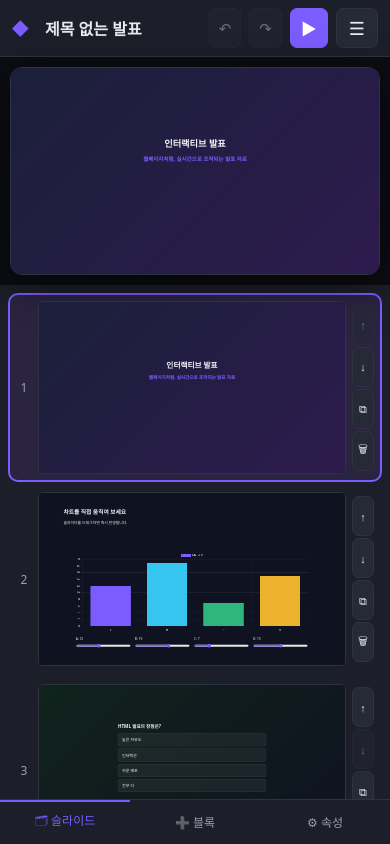
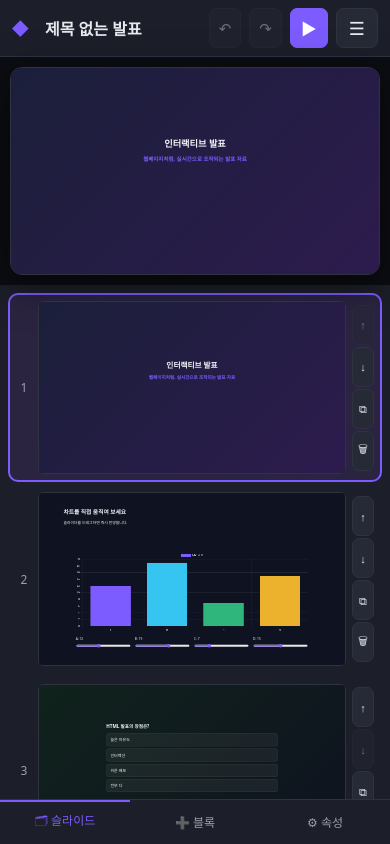
Before and after one commit to DoorWarning/Web-Deck-PPT-GUI, a React (Vite) app: page / in a window 390 px wide. Built offline with nearby package versions, Linux system fonts and the light colour scheme; a web font is replaced by a local one.

Commit message:
fix: UI scaling

```diff
--- a/src/blocks/PollBlock.tsx
+++ b/src/blocks/PollBlock.tsx
@@ -94,4 +94,6 @@ function Edit({ block, update }: BlockEditProps) {
   );
 }
 
-export const pollBlock: BlockDef = { type: 'poll', label: '폴/퀴즈', icon: '🗳️', Render, Edit };
+// Fill width (buttons stretch to the box), but height follows content so the
+// border never ends up smaller than the options inside.
+export const pollBlock: BlockDef = { type: 'poll', label: '폴/퀴즈', icon: '🗳️', Render, Edit, fill: true, boxHeight: false };
--- a/src/render/BlockView.tsx
+++ b/src/render/BlockView.tsx
@@ -64,12 +64,14 @@ export function BlockView({ block, mode, selected, onSelect, hiddenOverride, onC
   const L = block.layout;
   const isAbsolute = L.position === 'absolute';
   const scale = isAbsolute ? Math.max(0.05, L.scale ?? 1) : 1;
-  // Fill blocks (chart, media, iframe): content fills the box and reflows; no zoom.
+  // Fill blocks (chart, media, iframe, poll): content fills the box width and
+  // reflows; no zoom.
   const fill = !!def.fill && isAbsolute;
-  // Only fill blocks get an independent box height. Scale blocks (text, poll)
-  // always hug their content (height follows content × scale), so the resize
-  // border can never be smaller than what's inside.
-  const fillHeight = fill && L.heightPct != null;
+  // Only blocks whose content refits to any height get an independent box height
+  // (chart, media, iframe). Others (text via zoom, poll via reflow) hug their
+  // content height, so the resize border can never be shorter than what's inside.
+  const canBoxHeight = fill && def.boxHeight !== false;
+  const fillHeight = canBoxHeight && L.heightPct != null;
   const hidden = hiddenOverride ?? block.hidden;
   const clickable = mode === 'present' && block.interactions.some((i) => i.on === 'click');
   const draggable = mode === 'edit' && isAbsolute && !drag.current;
@@ -155,7 +157,7 @@ export function BlockView({ block, mode, selected, onSelect, hiddenOverride, onC
     const cy = r.oy + r.oh / 2;
     const patch = { ...L, position: 'absolute' as const };
 
-    if (horiz && vert && fill) {
+    if (horiz && vert && canBoxHeight) {
       // Fill block corner → resize the box freely (w + h); content reflows.
       const dW = r.dir.includes('e') ? dx : -dx;
       const dH = r.dir.includes('s') ? dy : -dy;
@@ -165,6 +167,12 @@ export function BlockView({ block, mode, selected, onSelect, hiddenOverride, onC
       patch.heightPct = round1(newH);
       patch.xPct = round1(cx - newW / 2);
       patch.yPct = round1(cy - newH / 2);
+    } else if (horiz && vert && fill) {
+      // Fill-width block (poll) corner → width only; height follows content.
+      const dW = r.dir.includes('e') ? dx : -dx;
+      const newW = clamp(r.ow + 2 * dW, 4, 100);
+      patch.widthPct = round1(newW);
+      patch.xPct = round1(cx - newW / 2);
     } else if (horiz && vert) {
       // Scale block corner → uniform zoom. The box height follows content (no
       // heightPct), so the border always wraps the content exactly.
@@ -206,8 +214,8 @@ export function BlockView({ block, mode, selected, onSelect, hiddenOverride, onC
     style.left = `${L.xPct ?? 0}%`;
     style.top = `${L.yPct ?? 0}%`;
     style.width = `${L.widthPct ?? 40}%`;
-    // Only fill blocks take an explicit box height; scale blocks hug content.
-    if (fill && L.heightPct != null) style.height = `${L.heightPct}%`;
+    // Only blocks that can fill a height take an explicit one; others hug content.
+    if (canBoxHeight && L.heightPct != null) style.height = `${L.heightPct}%`;
     style.zIndex = L.z ?? 1;
   } else if (L.widthPct != null) {
     style.maxWidth = `${L.widthPct}%`;
@@ -255,7 +263,7 @@ export function BlockView({ block, mode, selected, onSelect, hiddenOverride, onC
           <def.Render block={block} mode={mode} vars={vars} />
         )}
       </div>
-      {showHandles && (fill ? HANDLE_DIRS : HANDLE_DIRS.filter((d) => d !== 'n' && d !== 's')).map((dir) => (
+      {showHandles && (canBoxHeight ? HANDLE_DIRS : HANDLE_DIRS.filter((d) => d !== 'n' && d !== 's')).map((dir) => (
         <div
           key={dir}
           className={`rz rz-${dir}`}
--- a/src/styles.css
+++ b/src/styles.css
@@ -271,7 +271,7 @@ textarea.mono { font-family: ui-monospace, "Cascadia Code", monospace; font-size
 .chart-slider { display: flex; flex-direction: column; gap: 2px; font-size: 0.85rem; }
 .chart-slider input[type=range] { accent-color: var(--accent); }
 
-.poll-block { width: 100%; max-width: 620px; margin: 0 auto; }
+.poll-block { width: 100%; margin: 0; }
 .poll-q { font-size: clamp(1.2rem, 2.6vw, 1.7rem); margin: 0 0 16px; }
 .poll-options { display: flex; flex-direction: column; gap: 10px; }
 .poll-opt { position: relative; overflow: hidden; text-align: left; padding: 14px 16px; font-size: 1.05rem; border-radius: 10px; border: 1px solid rgba(127,127,127,0.4); background: rgba(127,127,127,0.12); color: inherit; display: flex; align-items: center; gap: 8px; }
```
Also changed, not shown: src/blocks/types.ts (+8 -3 lines).
